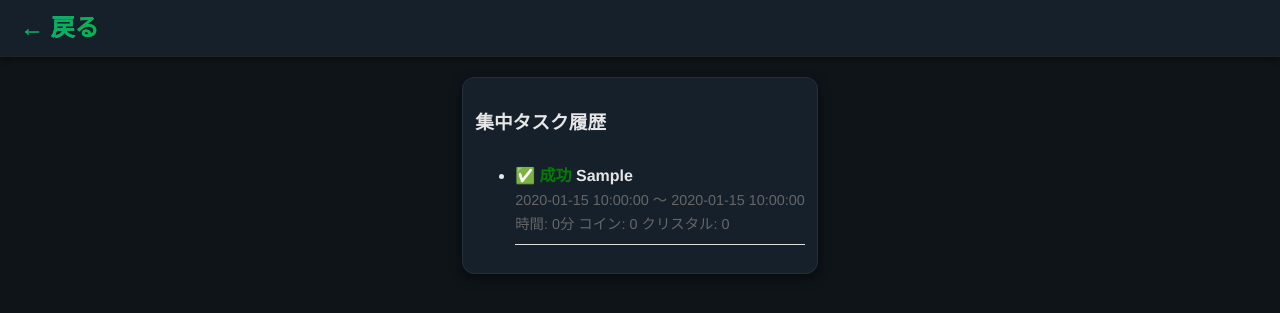
After one commit to teto2024/minibird, a PHP site: page /focus_history.php in a window 1280 px wide. The commit adds this page. Shown: the top 313 px of the page. Run offline with PHP 8.4, Linux system fonts and the light colour scheme; the visitor is signed in with stand-in values (Sample User, id 1); tables that the repository leaves empty or names only in its code hold one stand-in row (values such as "Sample post").

Commit message:
Add files via upload

```diff
--- /dev/null
+++ b/focus_history.php
@@ -0,0 +1,59 @@
+<?php
+require_once __DIR__ . '/config.php';
+require_login();
+
+$pdo = db();
+$st = $pdo->prepare("SELECT * FROM focus_tasks WHERE user_id=? ORDER BY created_at DESC");
+$st->execute([$_SESSION['uid']]);
+$tasks = $st->fetchAll(PDO::FETCH_ASSOC);
+?>
+<!doctype html>
+<html lang="ja">
+<head>
+<meta charset="utf-8">
+<title>集中タスク履歴</title>
+<link rel="stylesheet" href="assets/style.css">
+<style>
+.success { color: green; font-weight: bold; }
+.fail { color: red; font-weight: bold; }
+.task-card {
+  border-bottom: 1px solid #ddd;
+  padding: 8px 0;
+}
+.task-meta {
+  font-size: 0.9em;
+  color: #666;
+}
+</style>
+</head>
+<body>
+<header class="topbar">
+  <div class="logo"><a class="link" href="focus.php">← 戻る</a></div>
+</header>
+<main class="layout">
+  <section class="card">
+    <h3>集中タスク履歴</h3>
+    <?php if (!$tasks): ?>
+      <p>まだ記録がありません。</p>
+    <?php else: ?>
+      <ul>
+        <?php foreach($tasks as $t): ?>
+          <li class="task-card">
+            <span class="<?= $t['status']==='success' ? 'success' : 'fail' ?>">
+              <?= $t['status']==='success' ? '✅ 成功' : '❌ 失敗' ?>
+            </span>
+            <b><?= htmlspecialchars($t['task']) ?></b><br>
+            <span class="task-meta">
+              <?= htmlspecialchars($t['started_at']) ?> ～ <?= htmlspecialchars($t['ended_at']) ?><br>
+              時間: <?= (int)$t['minutes'] ?>分
+              コイン: <?= (int)$t['coins'] ?>
+              クリスタル: <?= (int)$t['crystals'] ?>
+            </span>
+          </li>
+        <?php endforeach; ?>
+      </ul>
+    <?php endif; ?>
+  </section>
+</main>
+</body>
+</html>
--- a/index.php
+++ b/index.php
@@ -58,7 +58,8 @@ function linkify_handles($content) {
     <button class="tabBtn" data-tab="communities">コミュニティ</button>
     <!-- 通知タブを a タグに変更 -->
     <a href="notifications.php" class="tabBtn block">通知</a>
-    <a href="focus.php" class="tabBtn block">集中</a>
+    <a href="focus.php" class="tabBtn block">集中タスク</a>
+    <a href="focus_history.php" class="tabBtn block">集中タスク履歴</a>
     <a href="shop.php" class="tabBtn block">フレーム・ショップ</a>
     <a href="admin.php" class="tabBtn block">管理者用</a>
   <?php endif; ?>
```
Also changed, not shown: focus.php (+43 -11 lines), focus_save.php (added, +55 -0 lines).
